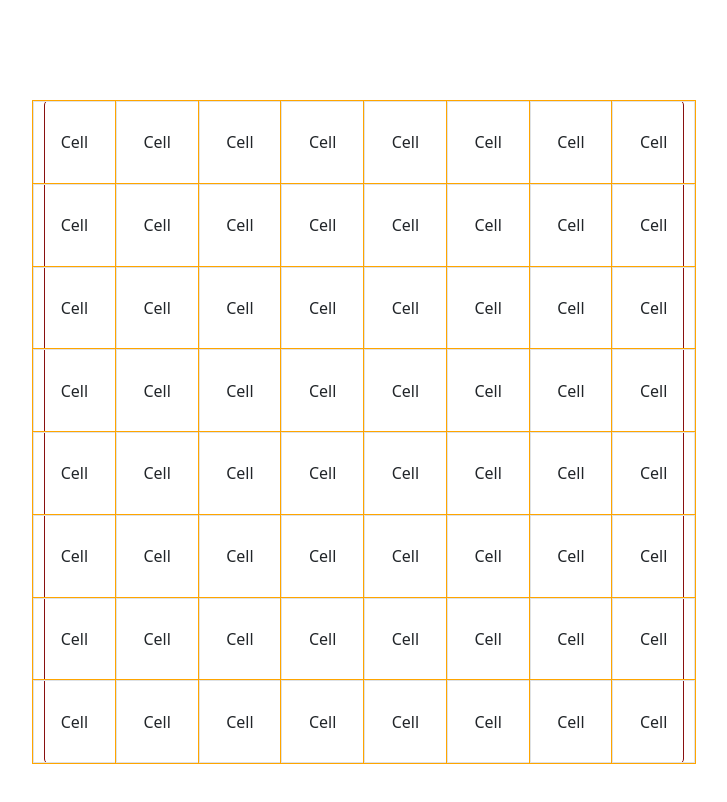
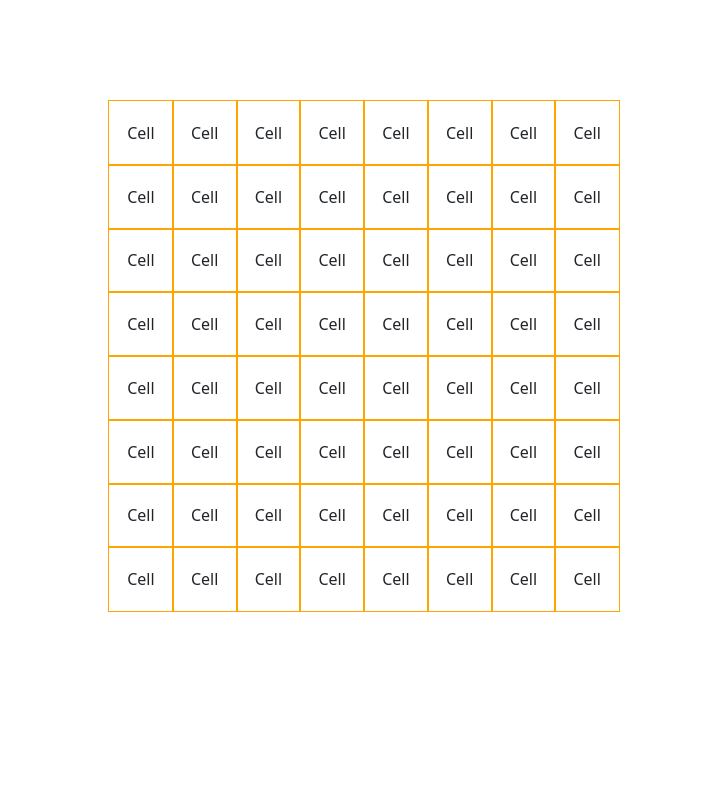
Before and after one commit to abeshahsan/chess, a React (Vite) app: page / in a window 1280 px wide. Shown: the top 802 px of the page, without its empty margins (276-1003 px from the left). Built offline with nearby package versions, Linux system fonts and the light colour scheme.

Commit message:
working on the chessboard 😩

```diff
--- a/src/App.css
+++ b/src/App.css
@@ -1,31 +1,22 @@
 .main-container{
-    display: flex;
-    flex-direction: row;
-    align-items: center;
-    justify-content: center;
-    width: 50%;
+    width: 40%;
     margin: 100px auto;
 }
 
 .ch-chessboard{
-    width: 100%;
-    border: thin solid rgb(136, 16, 16);
-    border-radius: 5px;
+    aspect-ratio: 1;
+    border: thin solid rgb(205, 16, 16);
 }
 
-
 .grid-column {
-    outline: 1px solid orange;/* for test */
+    outline: 1px solid orange; /*for test*/
+    aspect-ratio: 1;
 }
 
-.container-grid {
+.grid-row {
     display: grid;
     grid-auto-rows: 1fr;
     grid-template-columns: repeat(8, 1fr);
     grid-column-gap: 0;
     grid-row-gap: 0;
 }
-.container-grid .grid-column {
-    aspect-ratio: 1;
-    width: 100%;
-}
--- a/src/GridComponents/grid-cell.css
+++ b/src/GridComponents/grid-cell.css
@@ -0,0 +1,9 @@
+.casper-cell {
+    display: flex;
+    flex-direction: row;
+    align-items: center;
+    justify-content: center;
+
+    width: 100%;
+    height: 100%;
+}
--- a/src/GridComponents/grid-cell.jsx
+++ b/src/GridComponents/grid-cell.jsx
@@ -5,7 +5,7 @@ import "./grid-cell.css"
 function GridCell() {
     return (
         <>
-        <div className="casper-cell">
+        <div className="casper-cell ">
             Cell
         </div>
         </>
--- a/src/GridComponents/grid-col.jsx
+++ b/src/GridComponents/grid-col.jsx
@@ -3,7 +3,7 @@ import GridCell from "./grid-cell";
 
 function GridCol() {
     return (
-        <div className="col border d-flex align-items-center justify-content-center grid-column">
+        <div className="grid-column">
             <GridCell></GridCell>
         </div>
     );
--- a/src/GridComponents/grid-row.jsx
+++ b/src/GridComponents/grid-row.jsx
@@ -14,7 +14,7 @@ function GridRow() {
 
     return (
         <>
-        <div className="row row-cols-8 container-grid">
+        <div className="grid-row">
             {gridElements}
         </div>
         </>
```
